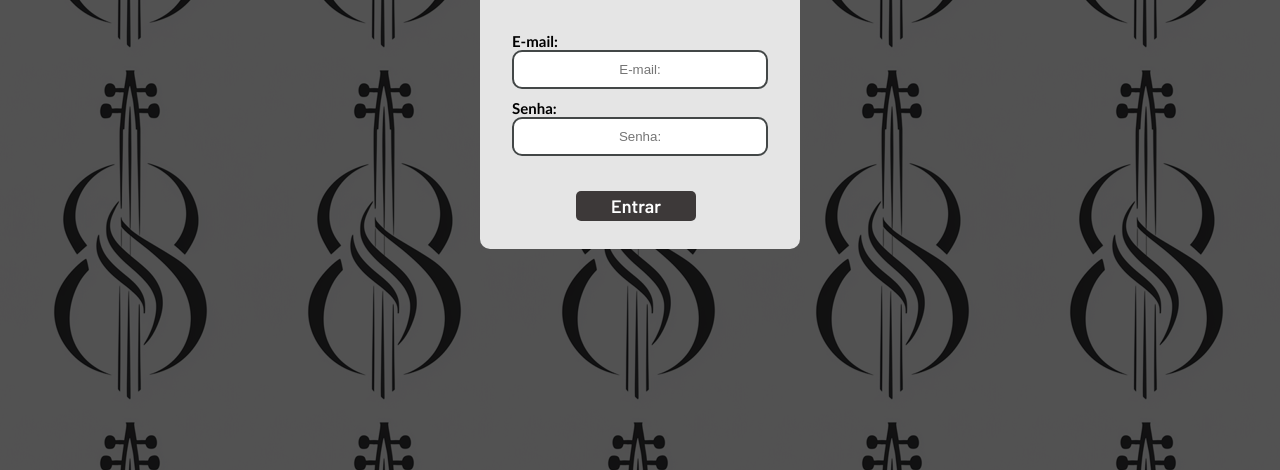
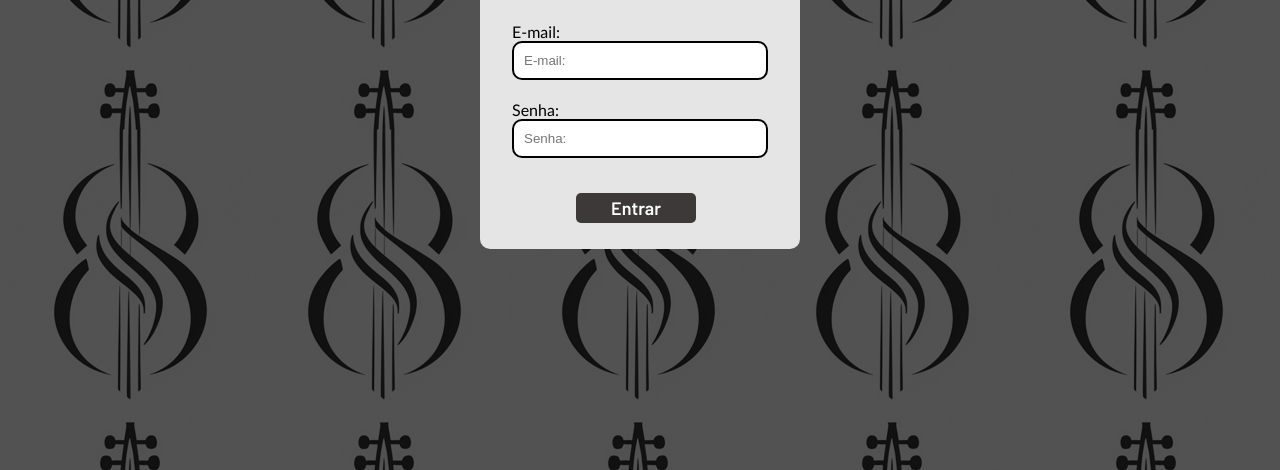
Before and after one commit to LuisSPtech/projeto-individual, a website: page web-data-viz/public/login.html in a window 1280 px wide. Shown: the part 361-831 px from the top of the page. Drawn offline with Linux system fonts and the light colour scheme.

Commit message:
mexendo no login e cadastro

```diff
--- a/web-data-viz/public/css/estilo.css
+++ b/web-data-viz/public/css/estilo.css
@@ -72,6 +72,7 @@
   background-image: url('../assets/imgs/logo2.png');
   background-repeat: no-repeat;
   margin-right: 0;
+
 
 }
 
@@ -167,20 +168,26 @@
 }
 
 .card h2 {
-  margin: 5px;
+  /* margin: 2px; */
   font-size: 30px;
 }
 
 .formulario {
-  margin-top: 10px;
+  margin-top: -15px;
+  height: 90%;
+  width: 80%;
+  /* justify-content: space-evenly; */
+  flex-direction: column;
+}
+.formulario-login {
+
   height: 90%;
   width: 80%;
   justify-content: space-evenly;
   flex-direction: column;
 }
-
-.formulario button {
-  margin-top: 30px;
+.formulario-login button {
+  margin-top: 20px;
   margin-left: 25%;
 }
 .formulario span {
@@ -189,8 +196,7 @@
 }
 
 .formulario input {
-  border: 2px solid #434747;
-  text-align: center;
+  border: 2px solid #000000;
   border-radius: 10px;
   margin: 0;
 }
@@ -301,9 +307,8 @@
 
 input {
   margin-bottom: 10px;
-  border: 2px solid #32b9cd;
+  border: 2px solid black;
   padding: 10px;
-  text-align: center;
   border-radius: 10px;
 }
 
--- a/web-data-viz/public/login.html
+++ b/web-data-viz/public/login.html
@@ -6,7 +6,7 @@
     <meta http-equiv="X-UA-Compatible" content="IE=edge">
     <meta name="viewport" content="width=device-width, initial-scale=1.0">
 
-    <title>AquaTech | Login</title>
+    <title>Cello Connect | Login</title>
 
     <script src="./js/sessao.js"></script>
 
@@ -48,7 +48,7 @@
         <div class="container">
             <div class="card_login">
                 <h2>Login</h2>
-                <div class="formulario">
+                <div class="formulario-login">
                     <div class="campo">
                         <span>E-mail:</span>
                         <input id="email_input" type="text" placeholder="E-mail:">
```
Also changed, not shown: web-data-viz/public/cadastro.html (+1 -1 lines).
